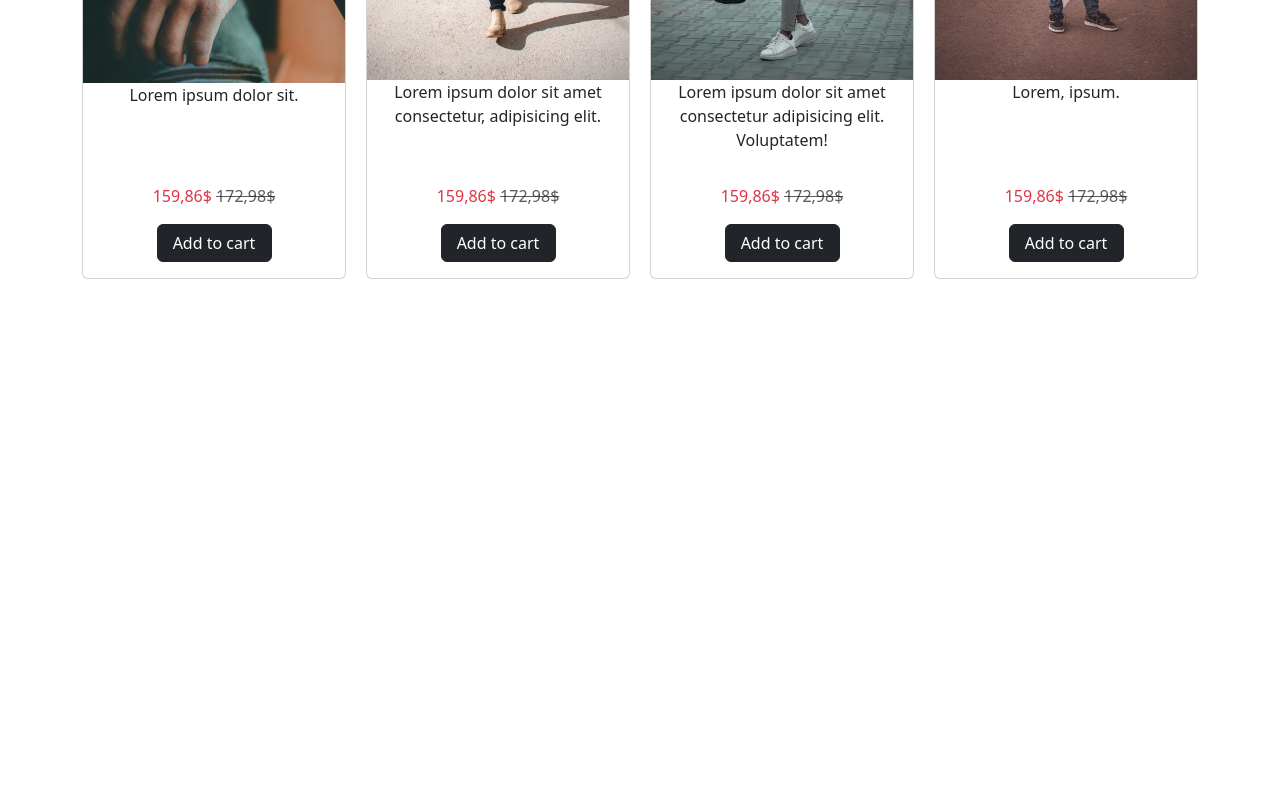
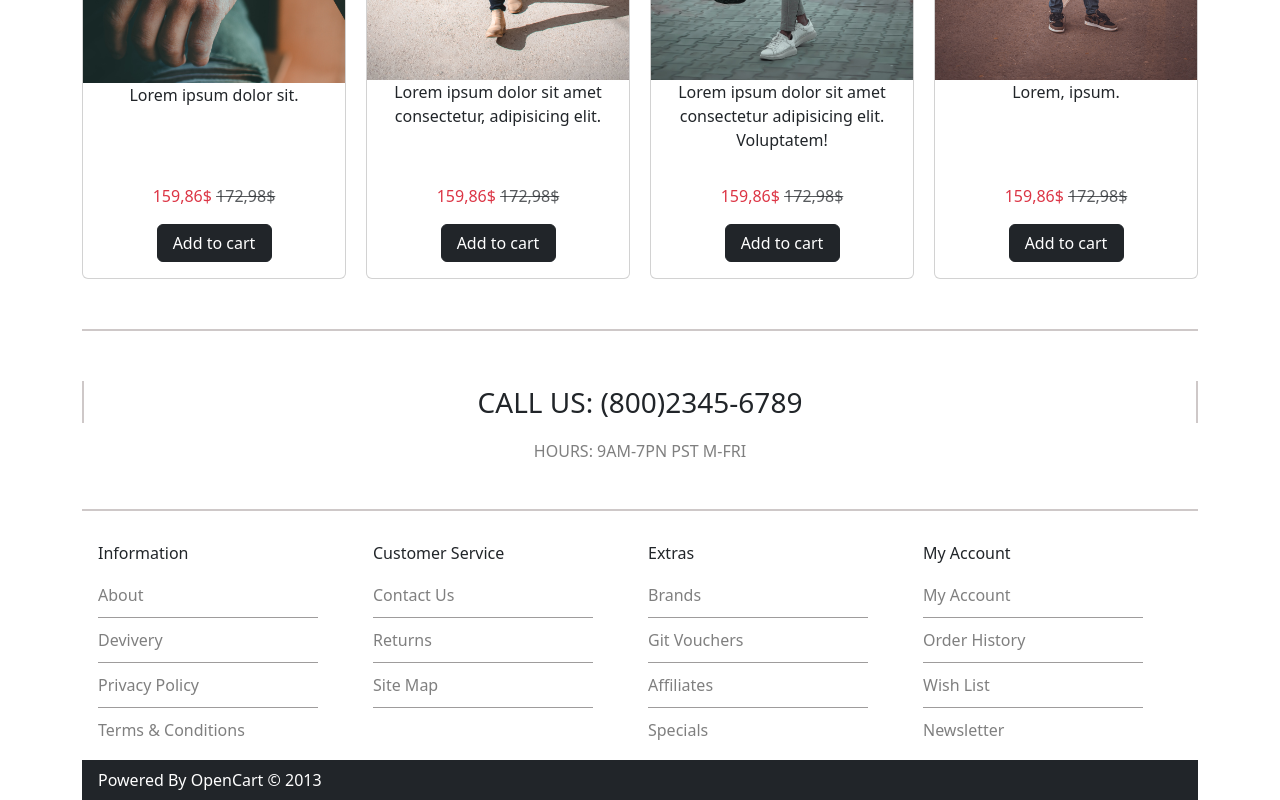
Before and after one commit to Timur0204/Timur0204.github.io, a plain HTML site: page index.html in a window 1280 px wide. Shown: the part 2118-2918 px from the top of the page. Before the commit the page ends 2397 px from the top, so only its background shows below. Drawn offline with nearby package versions, Linux system fonts and the light colour scheme.

Commit message:
lesson 11

```diff
--- a/assets/css/style.css
+++ b/assets/css/style.css
@@ -112,6 +112,129 @@ img {
   object-fit: cover;
 }
 
+.gridmain {
+  margin-top: 50px;
+  padding-top: 50px;
+  padding-bottom: 30px;
+  border-top: 2px solid rgb(206, 200, 200);
+  border-bottom: 2px solid rgb(206, 200, 200);
+  margin-bottom: 30px;
+}
+
+.gridtitle {
+  border-right: 2px solid rgb(206, 200, 200);
+  border-left: 2px solid rgb(206, 200, 200);
+}
+
+.amain {
+  text-decoration: none;
+}
+
+.avarege {
+  text-decoration: none;
+  border-bottom: 1px solid rgb(158, 156, 156);
+  width: 80%;
+  padding-bottom: 10px;
+  padding-top: 10px;
+}
+
+.avar {
+  text-decoration: none;
+  padding-bottom: 10px;
+  padding-top: 10px;
+}
+
+.end {
+  margin-bottom: -16px;
+}
+
+.centergrid {
+  display: grid;
+  grid-template-columns: 1fr 1fr 1fr 1fr;
+  grid-template-areas:
+    "aa b c d"
+    "e i l p"
+    "f j m q"
+    "g k n r"
+    "h . o s";
+}
+
+.aa {
+  grid-area: aa;
+}
+
+.b {
+  grid-area: b;
+}
+
+.c {
+  grid-area: c;
+}
+
+.d {
+  grid-area: d;
+}
+
+.e {
+  grid-area: e;
+}
+
+.f {
+  grid-area: f;
+}
+
+.g {
+  grid-area: g;
+}
+
+.h {
+  grid-area: h;
+}
+
+.i {
+  grid-area: i;
+}
+
+.j {
+  grid-area: j;
+}
+
+.k {
+  grid-area: k;
+}
+
+.l {
+  grid-area: l;
+}
+
+.m {
+  grid-area: m;
+}
+
+.n {
+  grid-area: n;
+}
+
+.o {
+  grid-area: o;
+}
+
+.p {
+  grid-area: p;
+}
+
+.q {
+  grid-area: q;
+}
+
+.r {
+  grid-area: r;
+}
+
+.s {
+  grid-area: s;
+}
+
 @media (max-width: 978px) {
   .image {
     height: 300px;
--- a/index.html
+++ b/index.html
@@ -190,6 +190,38 @@
           </div>
         </div>
       </footer>
+      <aside class="grid">
+        <div class="gridmain text-center">
+          <p class="gridtitle fs-3">CALL US: (800)2345-6789</p>
+          <p class="subtitle text-black-50">HOURS: 9AM-7PN PST M-FRI</p>
+        </div>
+        <div class="centergrid ps-3">
+          <a class="text-dark pb-2 amain aa" href="">Information</a>
+          <a class="text-dark pb-2 amain b" href="">Customer Service</a>
+          <a class="text-dark pb-2 amain c" href="">Extras</a>
+          <a class="text-dark pb-2 amain d" href="">My Account</a>
+          <a class="avarege text-black-50 e" href="">About</a>
+          <a class="avarege text-black-50 f" href="">Devivery</a>
+          <a class="avarege text-black-50 g" href="">Privacy Policy</a>
+          <a class="avar text-black-50 h" href="">Terms & Conditions</a>
+          <a class="avarege text-black-50 i" href="">Contact Us</a>
+          <a class="avarege text-black-50 j" href="">Returns</a>
+          <a class="avarege text-black-50 k" href="">Site Map</a>
+          <a class="avarege text-black-50 l" href="">Brands</a>
+          <a class="avarege text-black-50 m" href="">Git Vouchers</a>
+          <a class="avarege text-black-50 n" href="">Affiliates</a>
+          <a class="avar text-black-50 o" href="">Specials</a>
+          <a class="avarege text-black-50 p" href="">My Account</a>
+          <a class="avarege text-black-50 q" href="">Order History</a>
+          <a class="avarege text-black-50 r" href="">Wish List</a>
+          <a class="avar text-black-50 s" href="">Newsletter</a>
+        </div>
+        <div class="end">
+          <p class="bg-dark text-white ps-3 pt-2 pb-2 mt-2">
+            Powered By OpenCart &copy; 2013
+          </p>
+        </div>
+      </aside>
     </div>
   </body>
 </html>
```
